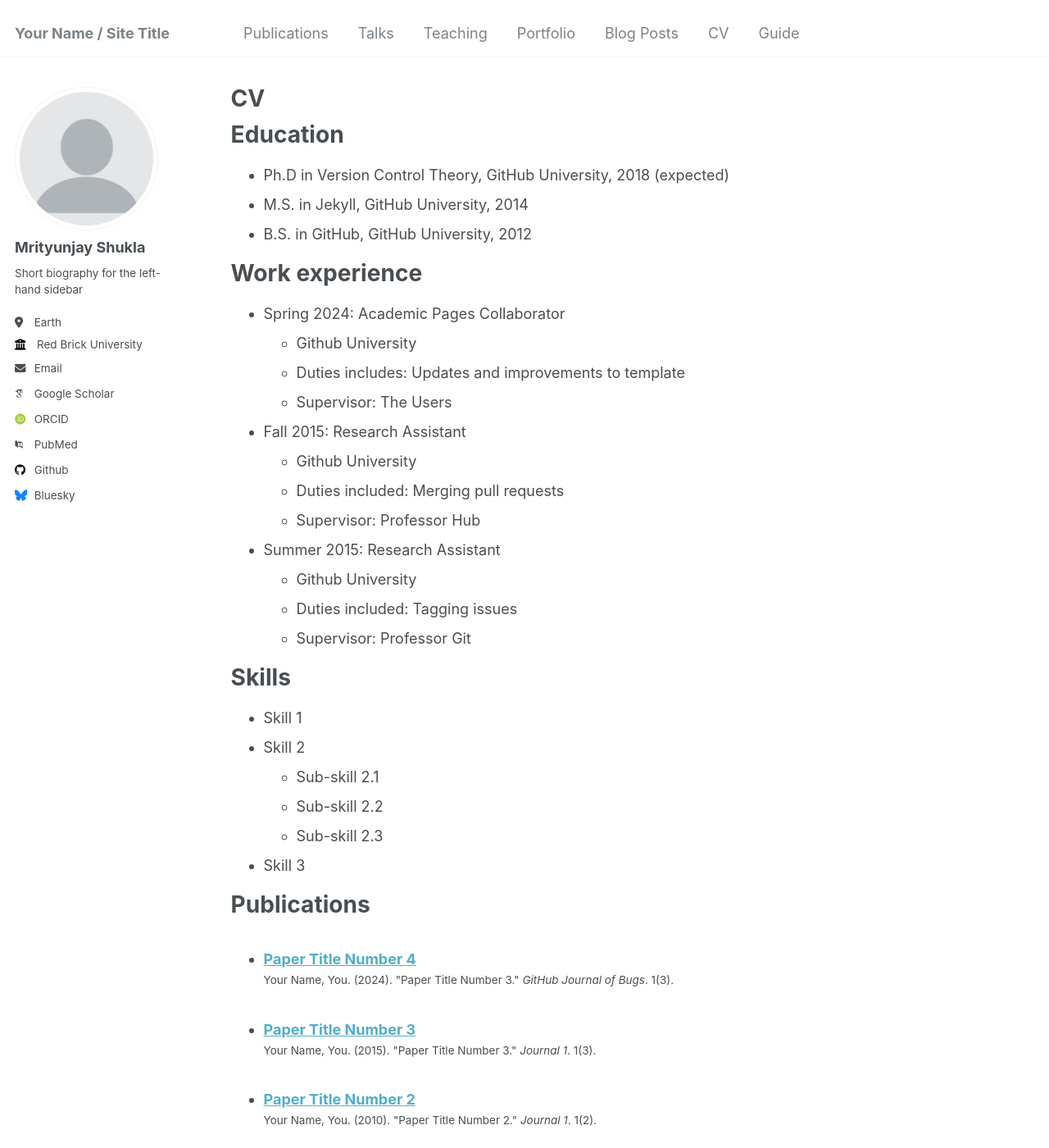
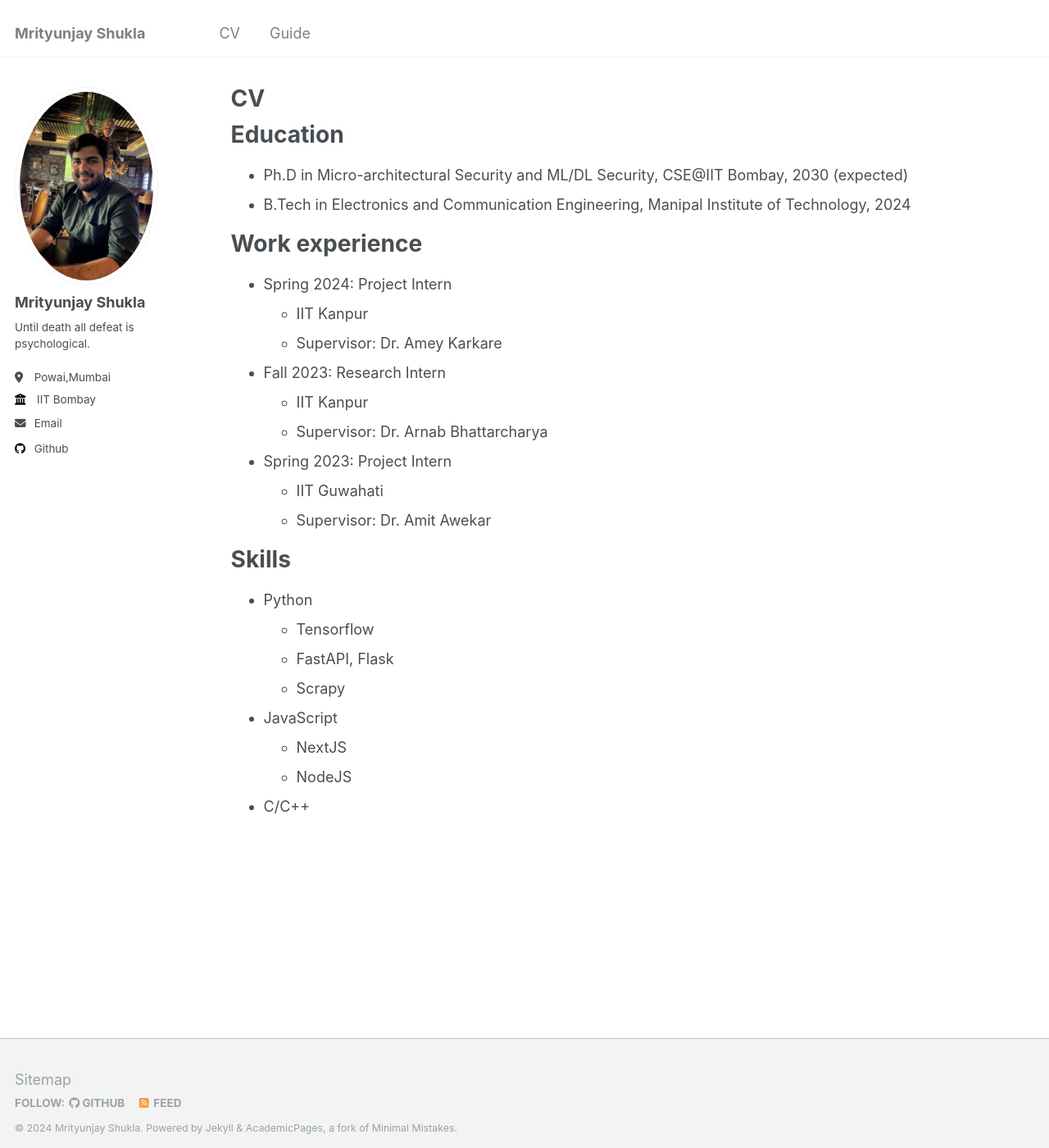
Before and after one commit to mrityunjayshukla411/mrityunjayshukla411.github.io, a Jekyll site: the page built from _pages/cv.md, in a window 1280 px wide and 1400 px high. Shown: the whole window at 82% size. Built offline with Jekyll 4.4.1, drawn with Linux system fonts in a browser that asks for light colours; some web fonts are replaced; some of the changed text lies outside the part shown.

```diff
--- a/_config.yml
+++ b/_config.yml
@@ -8,13 +8,13 @@
 
 # Basic Site Settings
 locale                   : "en-US"
-title                    : "Your Name / Site Title"
+title                    : "Mrityunjay Shukla"
 title_separator          : "-"
-name                     : &name "Your Name"
+name                     : &name "Mrityunjay Shukla"
 description              : &description "personal description"
-url                      : https://academicpages.github.io # the base hostname & protocol for your site e.g. "https://mmistakes.github.io"
+url                      : https://mrityunjayshukla411.github.io # the base hostname & protocol for your site e.g. "https://mmistakes.github.io"
 baseurl                  : "" # the subpath of your site, e.g. "/blog"
-repository               : "academicpages/academicpages.github.io"
+repository               : "mrityunjayshukla411/mrityunjayshukla411.github.io"
 
 # Site Author - The following control what appear as part of the author content on the side bar.
 #               If a field is blank the icon and link will not appear, otherwise it will be shown.
@@ -24,31 +24,31 @@ author:
   avatar           : "profile.png"
   name             : "Mrityunjay Shukla"
   pronouns         : # example: "she/her"
-  bio              : "Short biography for the left-hand sidebar"
-  location         : "Earth"
-  employer         : "Red Brick University"
+  bio              : "Until death all defeat is psychological."
+  location         : "Powai,Mumbai"
+  employer         : "IIT Bombay"
   uri              : # URL
-  email            : "none@example.org"
+  email            : "mrityunjay@cse.iitb.ac.in"
 
   # Academic websites
   arxiv            : # URL - Update with the correct link to your profile
-  googlescholar    : "https://scholar.google.com/citations?user=PS_CX0AAAAAJ"
+  googlescholar    : #"https://scholar.google.com/citations?user=PS_CX0AAAAAJ"
   impactstory      : # URL
-  orcid            : "http://orcid.org/yourorcidurl"
+  orcid            : #"http://orcid.org/yourorcidurl"
   semantic         : # URL
-  pubmed           : "https://www.ncbi.nlm.nih.gov/pubmed/?term=john+snow"
+  pubmed           : #"https://www.ncbi.nlm.nih.gov/pubmed/?term=john+snow"
   researchgate     : # URL
 
   # Repositories and software development
   bitbucket        : # Username - Update with your username on the site
   codepen          : # Username
   dribbble         : # Username
-  github           : "academicpages"
+  github           : "mrityunjayshukla411"
   kaggle           : # Username
   stackoverflow    : # User number or user number and name (i.e., use "1" or "1/jeff-atwood")
 
   # Social media
-  bluesky          : "bsky.app" # Replace this with you Bluesky username
+  bluesky          : # "bsky.app" # Replace this with you Bluesky username
   facebook         : # Username
   flickr           : # Username
   foursquare       : # Username
--- a/_pages/cv.md
+++ b/_pages/cv.md
@@ -11,37 +11,35 @@ redirect_from:
 
 Education
 ======
-* Ph.D in Version Control Theory, GitHub University, 2018 (expected)
-* M.S. in Jekyll, GitHub University, 2014
-* B.S. in GitHub, GitHub University, 2012
+* Ph.D in Micro-architectural Security and ML/DL Security, CSE@IIT Bombay, 2030 (expected)
+* B.Tech in Electronics and Communication Engineering, Manipal Institute of Technology, 2024
 
 Work experience
 ======
-* Spring 2024: Academic Pages Collaborator
-  * Github University
-  * Duties includes: Updates and improvements to template
-  * Supervisor: The Users
+* Spring 2024: Project Intern
+  * IIT Kanpur
+  * Supervisor: Dr. Amey Karkare
 
-* Fall 2015: Research Assistant
-  * Github University
-  * Duties included: Merging pull requests
-  * Supervisor: Professor Hub
+* Fall 2023: Research Intern
+  * IIT Kanpur
+  * Supervisor: Dr. Arnab Bhattarcharya
 
-* Summer 2015: Research Assistant
-  * Github University
-  * Duties included: Tagging issues
-  * Supervisor: Professor Git
+* Spring 2023: Project Intern
+  * IIT Guwahati
+  * Supervisor: Dr. Amit Awekar
 
 Skills
 ======
-* Skill 1
-* Skill 2
-  * Sub-skill 2.1
-  * Sub-skill 2.2
-  * Sub-skill 2.3
-* Skill 3
+* Python
+  * Tensorflow
+  * FastAPI, Flask
+  * Scrapy
+* JavaScript
+  * NextJS
+  * NodeJS
+* C/C++
 
-Publications
+<!-- Publications
 ======
   <ul>{% for post in site.publications reversed %}
     {% include archive-single-cv.html %}
@@ -58,7 +56,8 @@ Teaching
   <ul>{% for post in site.teaching reversed %}
     {% include archive-single-cv.html %}
   {% endfor %}</ul>
+   -->
 
-Service and leadership
+<!-- Service and leadership
 ======
-* Currently signed in to 43 different slack teams
+* Currently signed in to 43 different slack teams -->
```
Also changed, not shown: _data/navigation.yml (+10 -10 lines), _pages/about.md (+5 -3 lines), images/profile.png.
